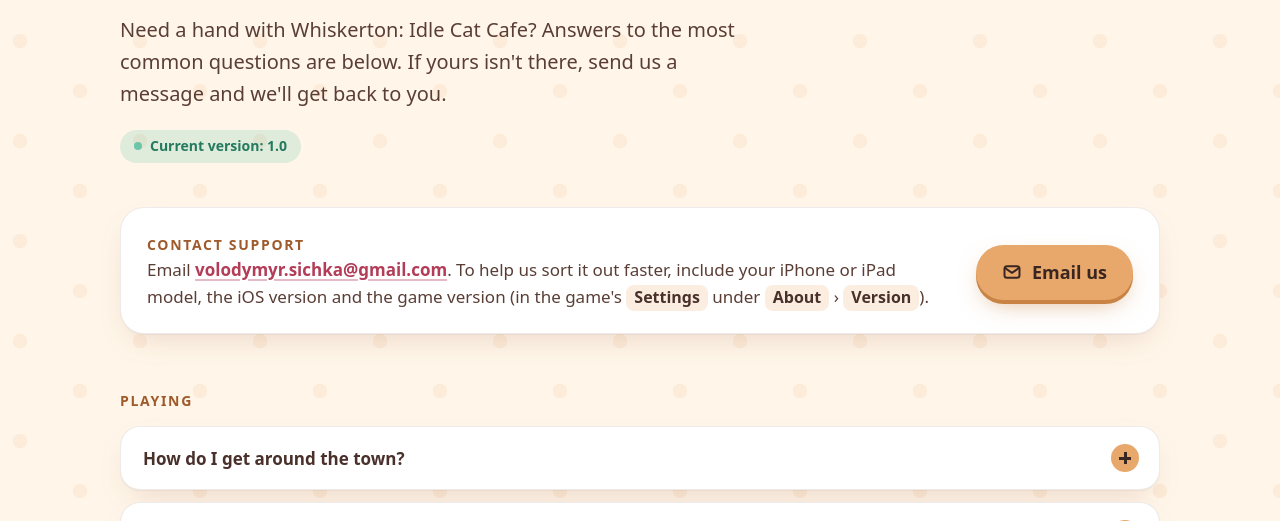
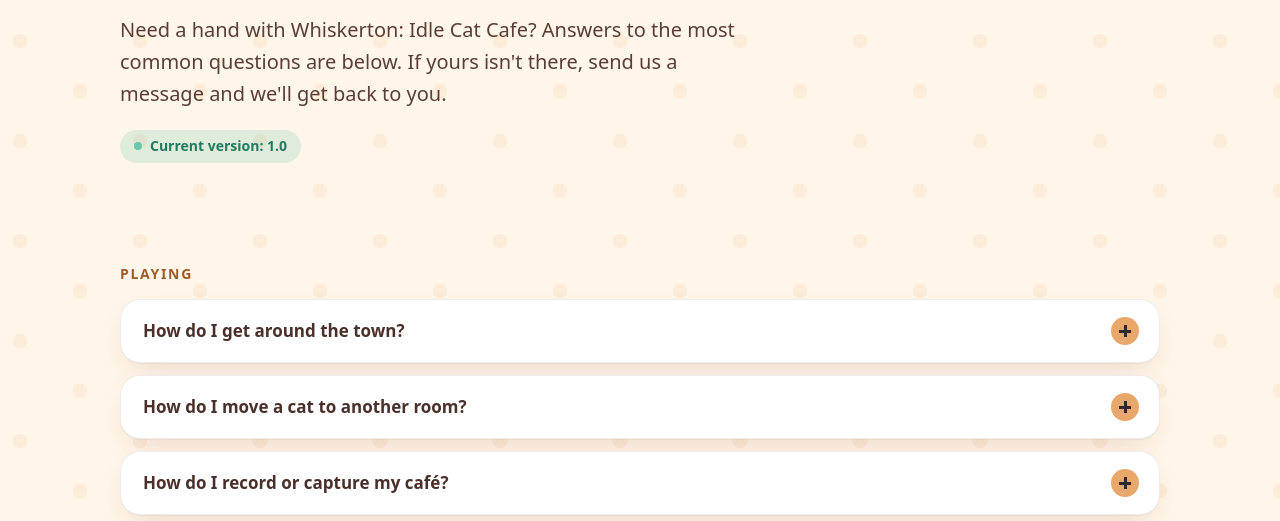
Before and after one commit to vybgss/whiskerton-docs, a plain HTML site: page support.html in a window 1280 px wide. Shown: the part 279-800 px from the top of the page. Drawn offline with Linux system fonts and the light colour scheme.

Commit message:
Drop the contact card at the top of the support page
The feedback block at the bottom already gives the email address.

Co-Authored-By: Claude Opus 5.5 <noreply@anthropic.com>

```diff
--- a/assets/site.css
+++ b/assets/site.css
@@ -661,21 +661,6 @@ section {
 
 /* ---------- Support ---------- */
 
-.contact {
-  display: grid;
-  grid-template-columns: 1fr auto;
-  gap: 20px 32px;
-  align-items: center;
-}
-
-.contact p {
-  margin: 0;
-}
-
-.contact .email {
-  word-break: break-all;
-}
-
 .faq {
   display: grid;
   gap: 12px;
@@ -922,10 +907,6 @@ section {
     padding: 22px 20px 18px;
   }
 
-  .contact {
-    grid-template-columns: 1fr;
-  }
-
   .page-head {
     padding-top: 40px;
   }
--- a/support.html
+++ b/support.html
@@ -48,17 +48,6 @@
         <div class="dots" aria-hidden="true"><i></i><i></i><i></i></div>
         <p class="lead">Need a hand with Whiskerton: Idle Cat Cafe? Answers to the most common questions are below. If yours isn't there, send us a message and we'll get back to you.</p>
         <p class="updated">Current version: 1.0</p>
-      </section>
-
-      <section class="card contact" id="contact">
-        <div>
-          <p class="label">Contact support</p>
-          <p>Email <a class="email" href="mailto:volodymyr.sichka@gmail.com">volodymyr.sichka@gmail.com</a>. To help us sort it out faster, include your iPhone or iPad model, the iOS version and the game version (in the game's <span class="key">Settings</span> under <span class="key">About</span> › <span class="key">Version</span>).</p>
-        </div>
-        <a class="btn" href="mailto:volodymyr.sichka@gmail.com?subject=Whiskerton%20support">
-          <svg viewBox="0 0 24 24" fill="none" stroke="currentColor" stroke-width="2.4" stroke-linecap="round" stroke-linejoin="round" aria-hidden="true"><rect x="3" y="5" width="18" height="14" rx="3" /><path d="M4 7.5l8 5.5 8-5.5" /></svg>
-          Email us
-        </a>
       </section>
 
       <section class="block" id="playing">
```
